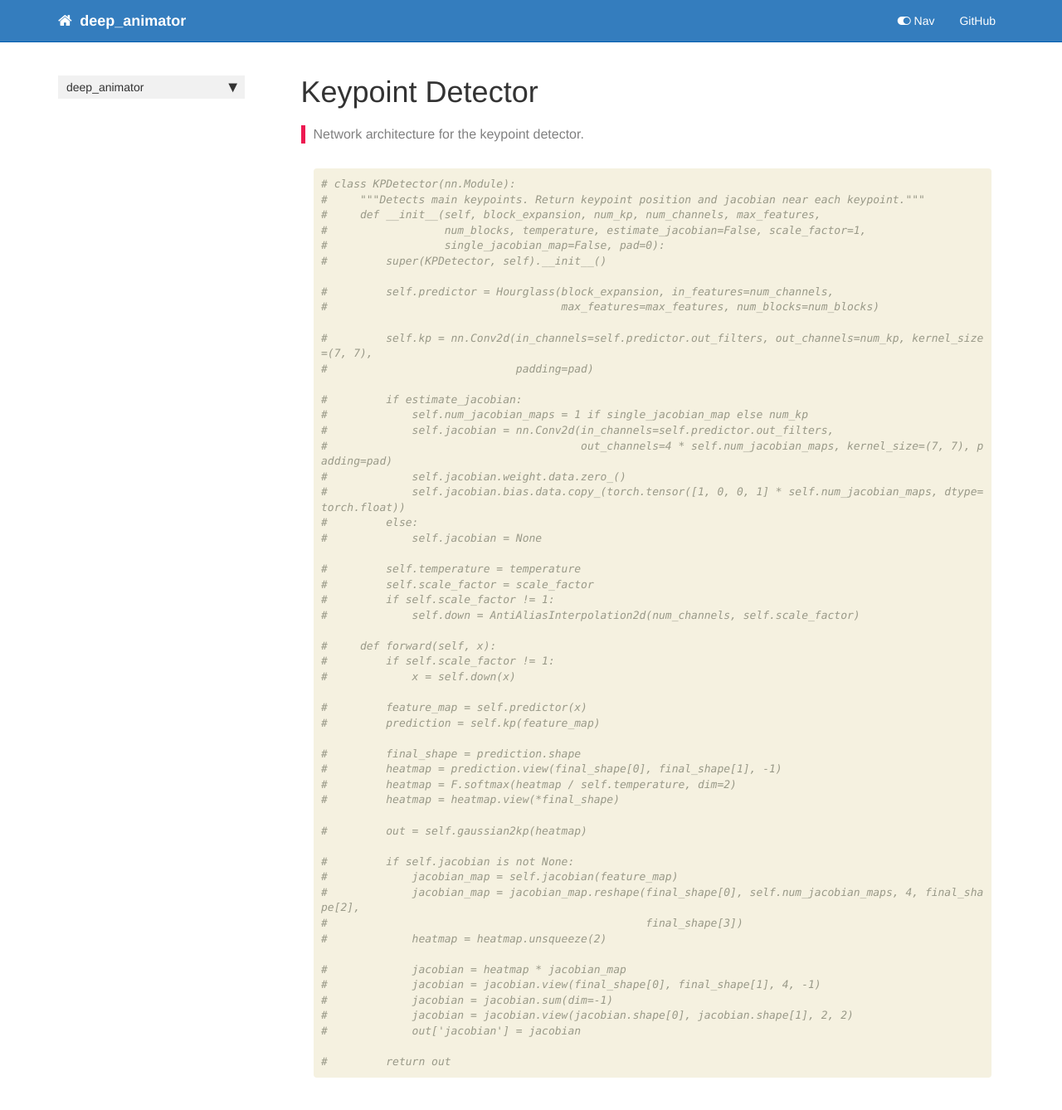
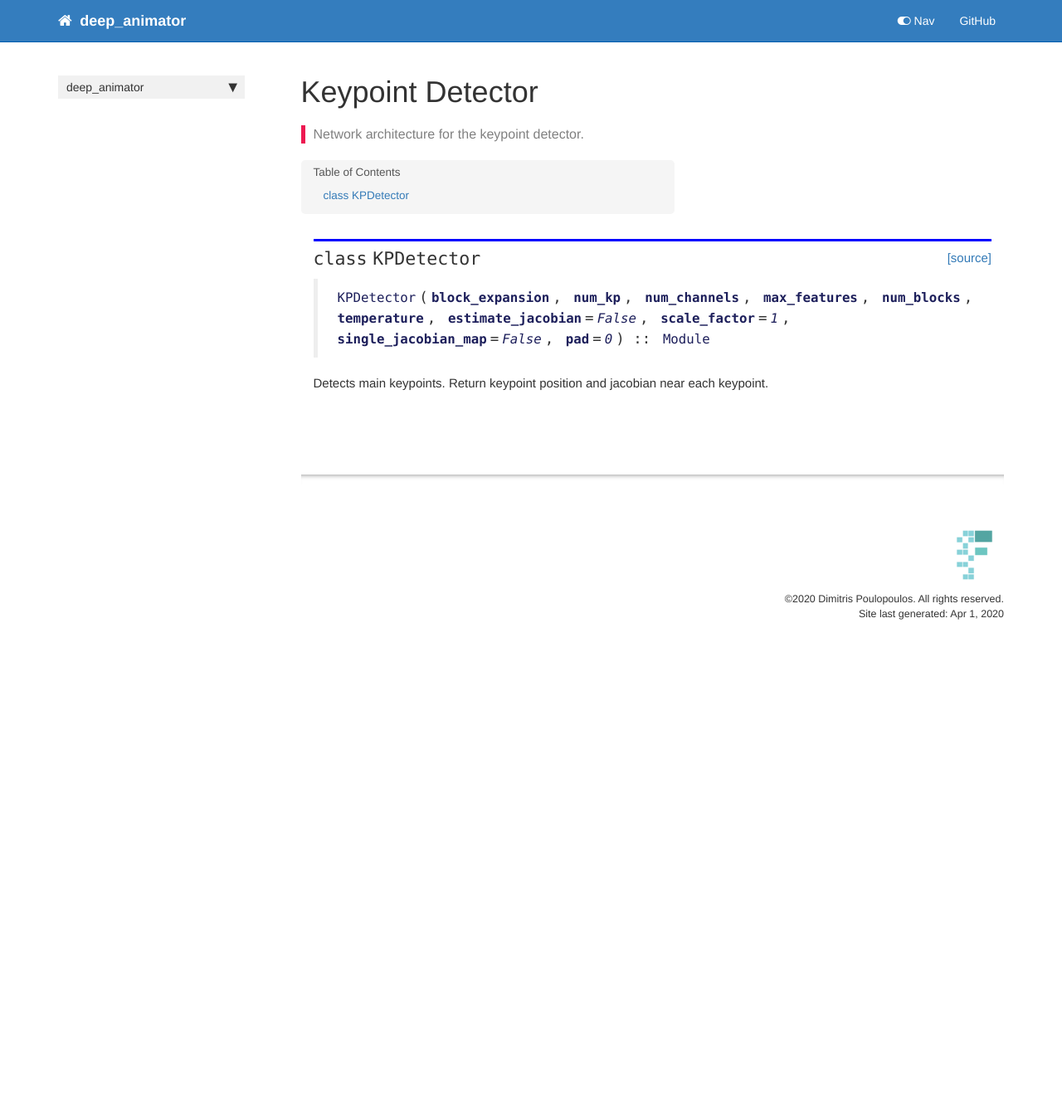
Before and after one commit to dpoulopoulos/deep_animator, a Jekyll site: the page built from docs/modules_kp_detector.html, in a window 1280 px wide and 1400 px high. Shown: the top 1338 px of the window at 83% size. Built offline with Jekyll 4.4.1, drawn with Linux system fonts in a browser that asks for light colours; nearby versions of some CDN libraries; comment, search, counter and statistics services are not loaded.

Commit message:
feat: Implements Keypoint detector.

```diff
--- a/deep_animator/_nbdev.py
+++ b/deep_animator/_nbdev.py
@@ -4,6 +4,7 @@ __all__ = ["index", "modules", "custom_doc_links", "git_url"]
 
 index = {"DenseMotionNetwork": "modules_dense_motion.ipynb",
          "OcclusionAwareGenerator": "modules_generator.ipynb",
+         "KPDetector": "modules_kp_detector.ipynb",
          "DownBlock2d": "modules_utils.ipynb",
          "UpBlock2d": "modules_utils.ipynb",
          "Encoder": "modules_utils.ipynb",
--- a/docs/modules_kp_detector.html
+++ b/docs/modules_kp_detector.html
@@ -37,67 +37,29 @@ description: "Network architecture for the keypoint detector."
     {% raw %}
 
 <div class="cell border-box-sizing code_cell rendered">
-<div class="input">
 
-<div class="inner_cell">
-    <div class="input_area">
-<div class=" highlight hl-ipython3"><pre><span></span><span class="c1"># class KPDetector(nn.Module):</span>
-<span class="c1">#     &quot;&quot;&quot;Detects main keypoints. Return keypoint position and jacobian near each keypoint.&quot;&quot;&quot;</span>
-<span class="c1">#     def __init__(self, block_expansion, num_kp, num_channels, max_features,</span>
-<span class="c1">#                  num_blocks, temperature, estimate_jacobian=False, scale_factor=1,</span>
-<span class="c1">#                  single_jacobian_map=False, pad=0):</span>
-<span class="c1">#         super(KPDetector, self).__init__()</span>
+</div>
+    {% endraw %}
 
-<span class="c1">#         self.predictor = Hourglass(block_expansion, in_features=num_channels,</span>
-<span class="c1">#                                    max_features=max_features, num_blocks=num_blocks)</span>
+    {% raw %}
 
-<span class="c1">#         self.kp = nn.Conv2d(in_channels=self.predictor.out_filters, out_channels=num_kp, kernel_size=(7, 7),</span>
-<span class="c1">#                             padding=pad)</span>
+<div class="cell border-box-sizing code_cell rendered">
 
-<span class="c1">#         if estimate_jacobian:</span>
-<span class="c1">#             self.num_jacobian_maps = 1 if single_jacobian_map else num_kp</span>
-<span class="c1">#             self.jacobian = nn.Conv2d(in_channels=self.predictor.out_filters,</span>
-<span class="c1">#                                       out_channels=4 * self.num_jacobian_maps, kernel_size=(7, 7), padding=pad)</span>
-<span class="c1">#             self.jacobian.weight.data.zero_()</span>
-<span class="c1">#             self.jacobian.bias.data.copy_(torch.tensor([1, 0, 0, 1] * self.num_jacobian_maps, dtype=torch.float))</span>
-<span class="c1">#         else:</span>
-<span class="c1">#             self.jacobian = None</span>
+<div class="output_wrapper">
+<div class="output">
 
-<span class="c1">#         self.temperature = temperature</span>
-<span class="c1">#         self.scale_factor = scale_factor</span>
-<span class="c1">#         if self.scale_factor != 1:</span>
-<span class="c1">#             self.down = AntiAliasInterpolation2d(num_channels, self.scale_factor)</span>
+<div class="output_area">
 
-<span class="c1">#     def forward(self, x):</span>
-<span class="c1">#         if self.scale_factor != 1:</span>
-<span class="c1">#             x = self.down(x)</span>
 
-<span class="c1">#         feature_map = self.predictor(x)</span>
-<span class="c1">#         prediction = self.kp(feature_map)</span>
+<div class="output_markdown rendered_html output_subarea ">
+<h2 id="KPDetector" class="doc_header"><code>class</code> <code>KPDetector</code><a href="https://github.com/dpoulopoulos/deep_animator/tree/master/deep_animator/modules/kp_detector.py#L14" class="source_link" style="float:right">[source]</a></h2><blockquote><p><code>KPDetector</code>(<strong><code>block_expansion</code></strong>, <strong><code>num_kp</code></strong>, <strong><code>num_channels</code></strong>, <strong><code>max_features</code></strong>, <strong><code>num_blocks</code></strong>, <strong><code>temperature</code></strong>, <strong><code>estimate_jacobian</code></strong>=<em><code>False</code></em>, <strong><code>scale_factor</code></strong>=<em><code>1</code></em>, <strong><code>single_jacobian_map</code></strong>=<em><code>False</code></em>, <strong><code>pad</code></strong>=<em><code>0</code></em>) :: <code>Module</code></p>
+</blockquote>
+<p>Detects main keypoints. Return keypoint position and jacobian near each keypoint.</p>
 
-<span class="c1">#         final_shape = prediction.shape</span>
-<span class="c1">#         heatmap = prediction.view(final_shape[0], final_shape[1], -1)</span>
-<span class="c1">#         heatmap = F.softmax(heatmap / self.temperature, dim=2)</span>
-<span class="c1">#         heatmap = heatmap.view(*final_shape)</span>
+</div>
 
-<span class="c1">#         out = self.gaussian2kp(heatmap)</span>
+</div>
 
-<span class="c1">#         if self.jacobian is not None:</span>
-<span class="c1">#             jacobian_map = self.jacobian(feature_map)</span>
-<span class="c1">#             jacobian_map = jacobian_map.reshape(final_shape[0], self.num_jacobian_maps, 4, final_shape[2],</span>
-<span class="c1">#                                                 final_shape[3])</span>
-<span class="c1">#             heatmap = heatmap.unsqueeze(2)</span>
-
-<span class="c1">#             jacobian = heatmap * jacobian_map</span>
-<span class="c1">#             jacobian = jacobian.view(final_shape[0], final_shape[1], 4, -1)</span>
-<span class="c1">#             jacobian = jacobian.sum(dim=-1)</span>
-<span class="c1">#             jacobian = jacobian.view(jacobian.shape[0], jacobian.shape[1], 2, 2)</span>
-<span class="c1">#             out[&#39;jacobian&#39;] = jacobian</span>
-
-<span class="c1">#         return out</span>
-</pre></div>
-
-    </div>
 </div>
 </div>
 
```
Also changed, not shown: 2 other files.
